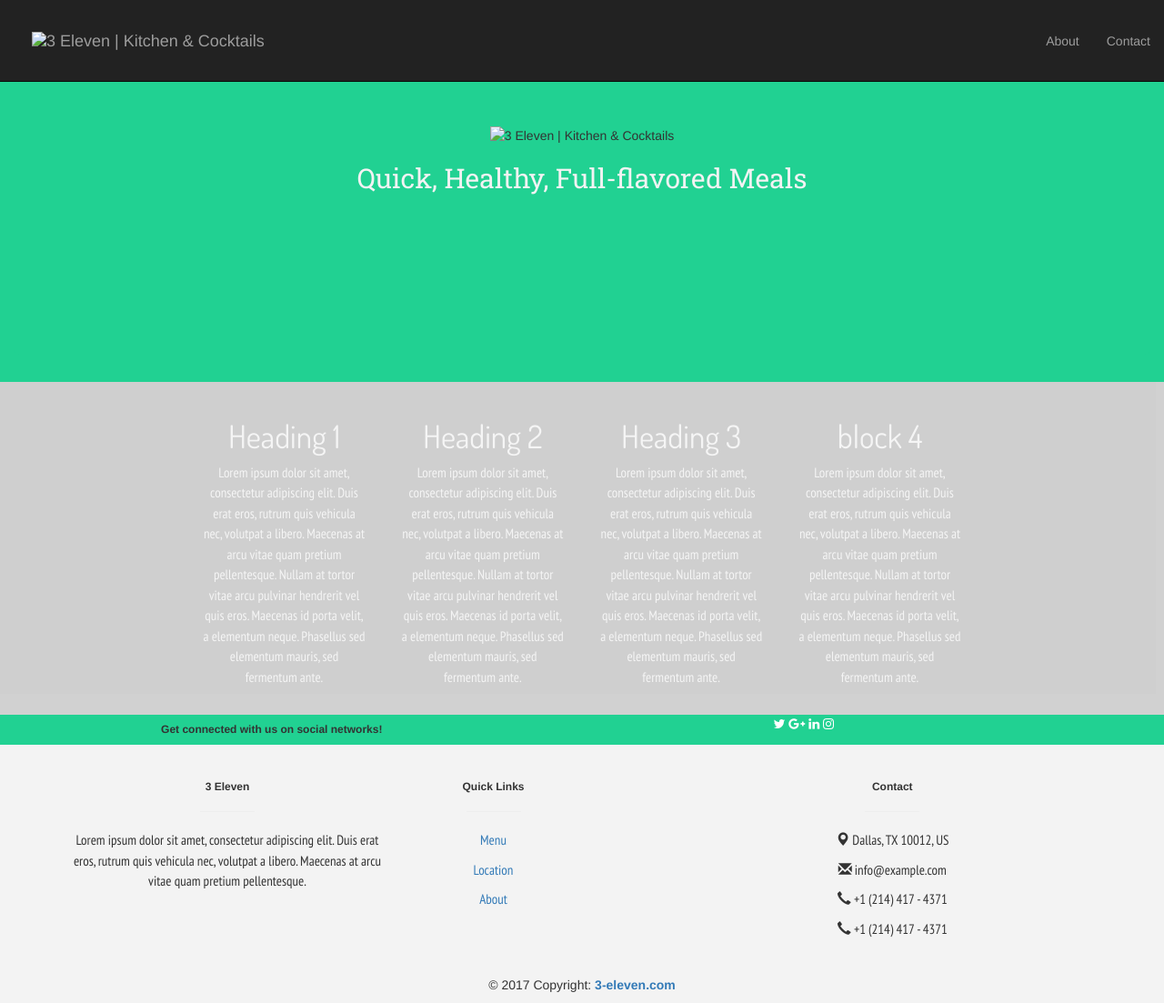
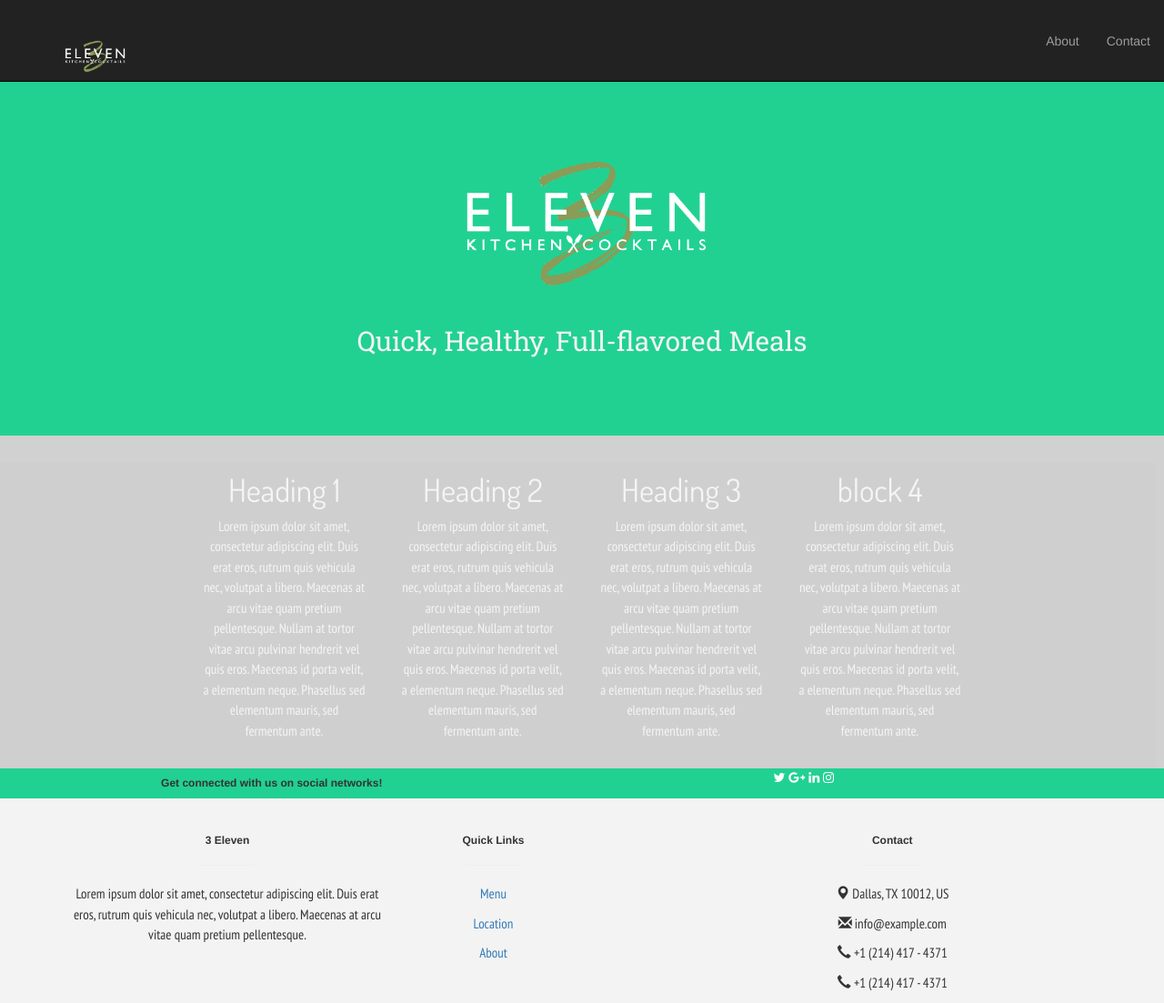
Before and after one commit to Ramiz-Khan/3_eleven, a plain HTML site: page index.html in a window 1280 px wide. Shown: the top 1103 px of the page at 91% size. Drawn offline with nearby package versions, Linux system fonts and the light colour scheme; the site is published under a folder, as on GitHub Pages, so addresses that start at the root find nothing.

Commit message:
image fix 2

```diff
--- a/index.html
+++ b/index.html
@@ -18,7 +18,7 @@
 	  <div class="container-fluid">
 	    <div class="navbar-header">
 	      <a class="navbar-brand" href="#">
-	        <img id="header-logo" alt="3 Eleven | Kitchen & Cocktails" src="/assets/3eleven_logo_090117-01.png">
+	        <img id="header-logo" alt="3 Eleven | Kitchen & Cocktails" src="3eleven_logo_090117-01.png">
 	      </a>
 	    </div>
 	    	   <ul class="nav navbar-nav navbar-right">
@@ -31,7 +31,7 @@
 <div class="container-fluid" id="jumbo-container">
 	<div class="jumbotron">
 
-	    <img id="jumbo-logo" alt="3 Eleven | Kitchen & Cocktails" src="/assets/3eleven_logo_090117-01.png">
+	    <img id="jumbo-logo" alt="3 Eleven | Kitchen & Cocktails" src="3eleven_logo_090117-01.png">
 		<h2>Quick, Healthy, Full-flavored Meals</h2>
 
 	</div> <!--end of jumbotron-->
```
Also changed, not shown: 3eleven_logo_090117-01.png (renamed from Assets/3eleven_logo_090117-01.png), 1 other file.
